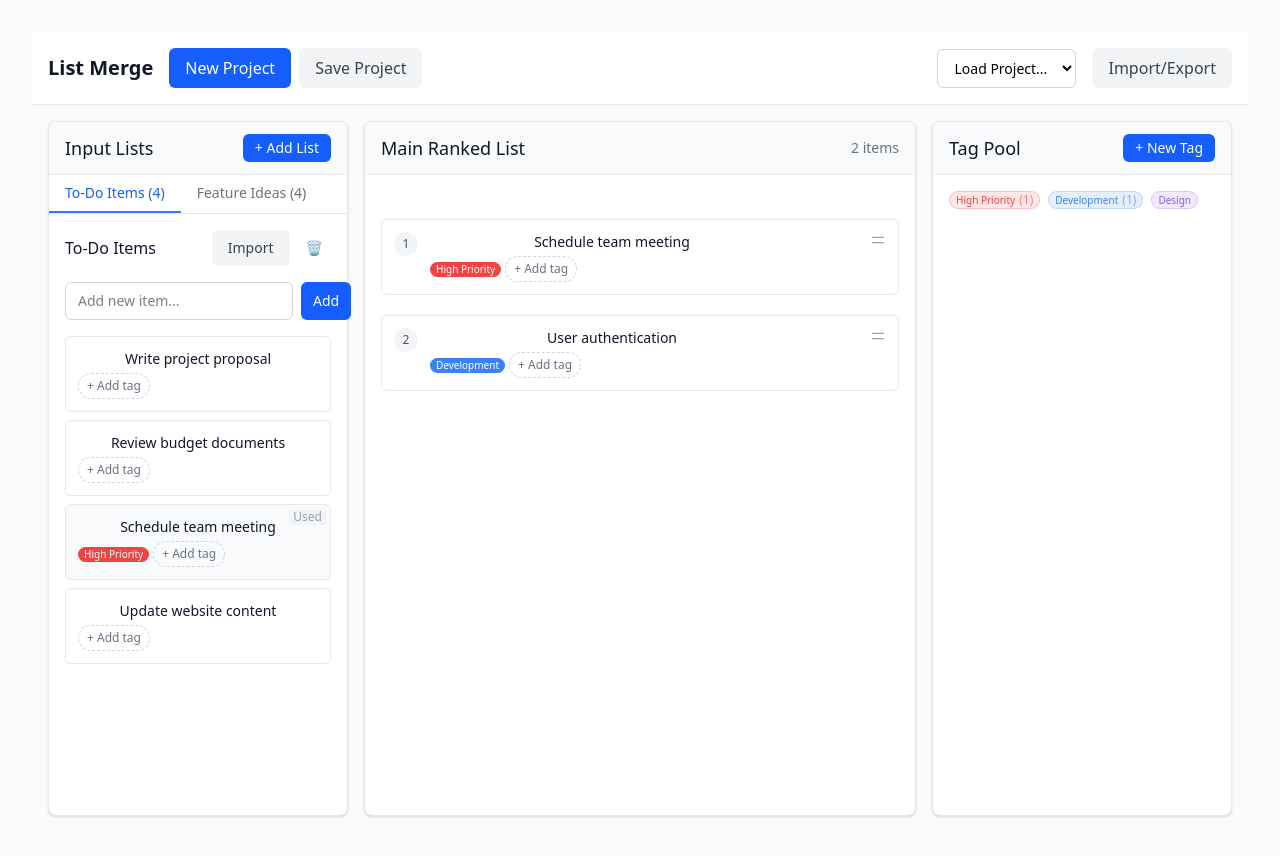
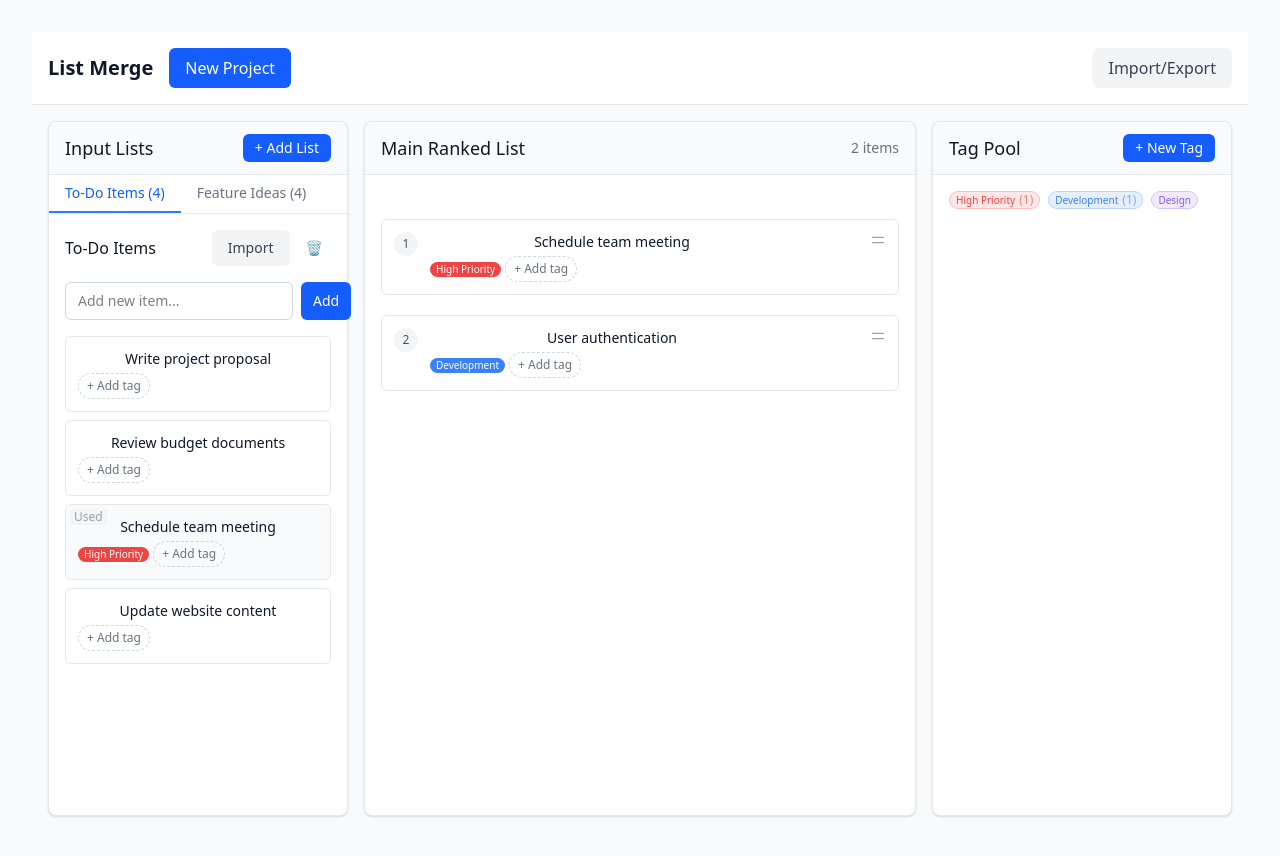
Before and after one commit to alango/list-merge, a React (Vite) app in the folder app/: page / in a window 1280 px wide. Shown: the top 856 px of the page. Built offline with nearby package versions, Linux system fonts and the light colour scheme.

Commit message:
Remove unused save/load buttons

```diff
--- a/app/src/App.tsx
+++ b/app/src/App.tsx
@@ -131,15 +131,6 @@ function App() {
     }));
   };
 
-  const handleSaveProject = () => {
-    // TODO: Implement project saving to localStorage
-    console.log('Saving project:', appState.currentProject);
-  };
-
-  const handleLoadProject = (projectId: string) => {
-    // TODO: Implement project loading from localStorage
-    console.log('Loading project:', projectId);
-  };
 
   const handleImportProject = (projectData: Project) => {
     // Validate the imported project data structure
@@ -969,8 +960,6 @@ function App() {
         currentProject={appState.currentProject}
         tagPool={appState.tagPool}
         onNewProject={handleNewProject}
-        onLoadProject={handleLoadProject}
-        onSaveProject={handleSaveProject}
         onImportProject={handleImportProject}
       />
 
--- a/app/src/components/InputListPanel.tsx
+++ b/app/src/components/InputListPanel.tsx
@@ -219,7 +219,7 @@ const DraggableInputItem: React.FC<DraggableInputItemProps> = ({
       </div>
 
       {item.isUsed && (
-        <div className="absolute top-1 right-1 text-xs text-gray-400 bg-gray-100 px-1 rounded">
+        <div className="absolute top-1 left-1 text-xs text-gray-400 bg-gray-100 px-1 rounded">
           Used
         </div>
       )}
--- a/app/src/components/ProjectManager.tsx
+++ b/app/src/components/ProjectManager.tsx
@@ -6,8 +6,6 @@ interface ProjectManagerProps {
   currentProject: Project | null;
   tagPool: Tag[];
   onNewProject: () => void;
-  onLoadProject: (projectId: string) => void;
-  onSaveProject: () => void;
   onImportProject: (project: Project) => void;
 }
 
@@ -15,8 +13,6 @@ export const ProjectManager: React.FC<ProjectManagerProps> = ({
   currentProject,
   tagPool,
   onNewProject,
-  onLoadProject,
-  onSaveProject,
   onImportProject
 }) => {
   const [isImportExportModalOpen, setIsImportExportModalOpen] = useState(false);
@@ -24,40 +20,21 @@ export const ProjectManager: React.FC<ProjectManagerProps> = ({
     <div className="flex items-center justify-between p-4 bg-white border-b border-gray-200">
       <div className="flex items-center space-x-4">
         <h1 className="text-xl font-semibold text-gray-900">List Merge</h1>
-        <div className="flex space-x-2">
         <button
           onClick={onNewProject}
           className="btn-primary"
         >
           New Project
         </button>
-          <button
-            onClick={onSaveProject}
-            className="btn-secondary"
-          >
-            Save Project
-          </button>
-        </div>
       </div>
 
       <div className="flex items-center space-x-4">
-        <select
-          className="px-3 py-2 border border-gray-300 rounded-md text-sm"
-          onChange={(e) => e.target.value && onLoadProject(e.target.value)}
-          defaultValue=""
-        >
-          <option value="" disabled>Load Project...</option>
-          {/* Project options will be populated from state */}
-        </select>
-
-        <div className="flex space-x-2">
         <button
           onClick={() => setIsImportExportModalOpen(true)}
           className="btn-secondary"
         >
           Import/Export
         </button>
-        </div>
       </div>
 
       {/* Project Import/Export Modal */}
```
Lines whose indentation alone changed are shown as unchanged.
